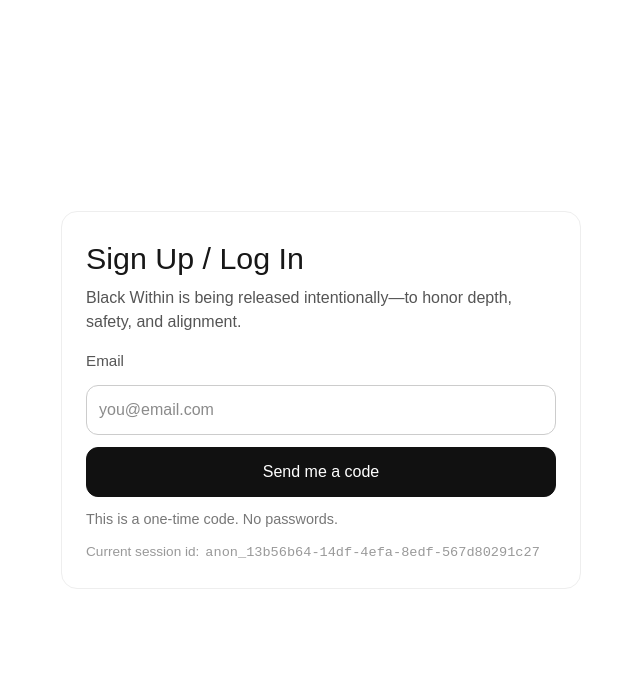
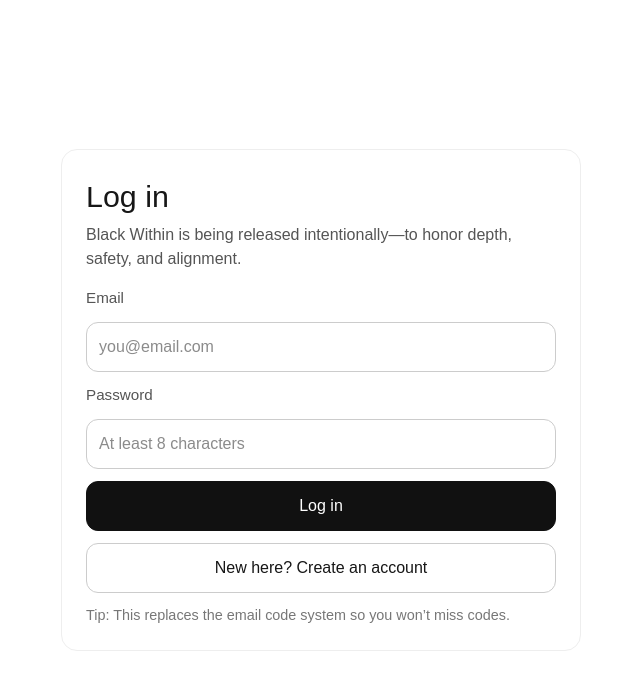
Before and after one commit to Karendhaymore/black-within, a Next.js app in the folder apps/web/: page /auth in a window 1280 px wide. Shown: the top 690 px of the page, without its empty margins (319-959 px from the left). Built offline with nearby package versions, Linux system fonts and the light colour scheme; no server answers.

Commit message:
Update page.tsx

```diff
--- a/apps/web/app/auth/page.tsx
+++ b/apps/web/app/auth/page.tsx
@@ -5,46 +5,6 @@
 const API_BASE =
   process.env.NEXT_PUBLIC_API_BASE_URL?.trim() ||
   "https://black-within-api.onrender.com";
-
-/**
- * IMPORTANT (plain language):
- * - Before login, we allow a temporary anonymous id (so the page can still call /me).
- * - After login, we REPLACE bw_user_id with the real/stable userId returned by your API.
- *   This prevents "logout/login resets likes" because the same email always gets the same userId.
- */
-
-function getStoredUserIdOrAnon() {
-  if (typeof window === "undefined") return "server";
-
-  // If already logged in before, use the real stable id
-  const existing = window.localStorage.getItem("bw_user_id");
-  if (existing) return existing;
-
-  // Otherwise use a temporary anonymous id (DO NOT store this as bw_user_id)
-  const anonKey = "bw_anon_id";
-  const anonExisting = window.localStorage.getItem(anonKey);
-  if (anonExisting) return anonExisting;
-
-  const anonId =
-    typeof crypto !== "undefined" && "randomUUID" in crypto
-      ? `anon_${crypto.randomUUID()}`
-      : `anon_${Math.random().toString(16).slice(2)}_${Date.now()}`;
-
-  window.localStorage.setItem(anonKey, anonId);
-  return anonId;
-}
-
-function setStableUserId(stableUserId: string) {
-  if (typeof window === "undefined") return;
-  const cleaned = (stableUserId || "").trim();
-  if (!cleaned) return;
-
-  // Save the real stable id for the logged-in email
-  window.localStorage.setItem("bw_user_id", cleaned);
-
-  // Optional cleanup: we no longer need the anonymous id
-  window.localStorage.removeItem("bw_anon_id");
-}
 
 async function apiJson<T>(path: string, init?: RequestInit): Promise<T> {
   const res = await fetch(`${API_BASE}${path}`, {
@@ -63,115 +23,55 @@
   return data as T;
 }
 
+function setStableUserId(stableUserId: string) {
+  const cleaned = (stableUserId || "").trim();
+  if (!cleaned) return;
+  localStorage.setItem("bw_user_id", cleaned);
+}
+
 export default function AuthPage() {
-  const [step, setStep] = useState<"email" | "code">("email");
+  const [mode, setMode] = useState<"login" | "signup">("login");
   const [email, setEmail] = useState("");
-  const [code, setCode] = useState("");
+  const [password, setPassword] = useState("");
 
   const [status, setStatus] = useState<string | null>(null);
-  const [devCode, setDevCode] = useState<string | null>(null);
-  const [userId, setUserId] = useState<string>("");
-
   const [loading, setLoading] = useState(false);
 
   useEffect(() => {
-    const uid = getStoredUserIdOrAnon();
-    setUserId(uid);
-
-    // best-effort: ensure user exists in DB
-    apiJson(`/me?user_id=${encodeURIComponent(uid)}`).catch(() => {
-      // ignore; UI still works, but saved/likes will fail until API is reachable
-    });
-    // eslint-disable-next-line react-hooks/exhaustive-deps
+    // If already logged in, you can auto-send to /discover (optional)
+    const existing = localStorage.getItem("bw_user_id");
+    if (existing) {
+      // window.location.href = "/discover"; // uncomment if you want auto-redirect
+    }
   }, []);
 
-  async function requestCode() {
+  async function onSubmit() {
     setStatus(null);
-    setDevCode(null);
 
     const normalizedEmail = email.trim().toLowerCase();
     if (!normalizedEmail || !normalizedEmail.includes("@")) {
       setStatus("Please enter a valid email address.");
       return;
     }
-
-    setLoading(true);
-    try {
-      // Your backend only needs email, but it has been tolerant of extra fields.
-      // We'll keep user_id here for compatibility with what you're already running.
-      const data = await apiJson<any>(`/auth/request-code`, {
-        method: "POST",
-        body: JSON.stringify({
-          email: normalizedEmail,
-          user_id: userId || null,
-        }),
-      });
-
-      // Support both naming styles (devCode vs dev_code)
-      const possibleDev =
-        data?.devCode || data?.dev_code || data?.dev_code?.toString?.();
-      if (possibleDev) setDevCode(String(possibleDev));
-
-      setEmail(normalizedEmail);
-      setStep("code");
-      setStatus("A one-time code was sent. Enter it below.");
-    } catch (e: any) {
-      setStatus(e?.message || "Could not send a code. Please try again.");
-    } finally {
-      setLoading(false);
-    }
-  }
-
-  async function verifyCode() {
-    setStatus(null);
-
-    const normalizedEmail = email.trim().toLowerCase();
-    const normalizedCode = code.trim();
-
-    if (!normalizedCode || normalizedCode.length < 4) {
-      setStatus("Enter the code you received.");
+    if (!password || password.length < 8) {
+      setStatus("Password must be at least 8 characters.");
       return;
     }
 
     setLoading(true);
     try {
-      const data = await apiJson<any>(`/auth/verify-code`, {
+      const path = mode === "signup" ? "/auth/signup" : "/auth/login";
+      const data = await apiJson<{ ok: boolean; userId: string; email: string }>(path, {
         method: "POST",
-        body: JSON.stringify({
-          email: normalizedEmail,
-          code: normalizedCode,
-          user_id: userId || null, // harmless if backend ignores it
-        }),
+        body: JSON.stringify({ email: normalizedEmail, password }),
       });
 
-      /**
-       * Your backend may return different shapes depending on version.
-       * We support all of these:
-       * - data.userId  (your FastAPI example)
-       * - data.user_id
-       * - data.userId from other builds
-       */
-      const stable =
-        (data?.userId || data?.user_id || data?.userID || "").toString().trim();
-
-      if (!stable) {
-        throw new Error(
-          "Login worked but the server did not return a user id. Please try again."
-        );
-      }
-
-      // ✅ CRITICAL FIX: lock this email to the stable user id
-      setStableUserId(stable);
-      setUserId(stable);
-
-      // Optional: store token/email if your backend provides them
-      if (data?.token) localStorage.setItem("bw_session_token", String(data.token));
-      if (data?.email) localStorage.setItem("bw_email", String(data.email));
-      else localStorage.setItem("bw_email", normalizedEmail);
+      setStableUserId(data.userId);
+      localStorage.setItem("bw_email", data.email);
 
       window.location.href = "/discover";
     } catch (e: any) {
-      setStatus(e?.message || "That code didn’t work. Try again.");
+      setStatus(e?.message || "Something went wrong. Please try again.");
     } finally {
       setLoading(false);
     }
@@ -215,11 +115,10 @@
     >
       <div style={cardStyle}>
         <h1 style={{ fontSize: "1.9rem", marginBottom: "0.25rem" }}>
-          Sign Up / Log In
+          {mode === "signup" ? "Create your account" : "Log in"}
         </h1>
         <p style={{ color: "#555", marginTop: 0 }}>
-          Black Within is being released intentionally—to honor depth, safety, and
-          alignment.
+          Black Within is being released intentionally—to honor depth, safety, and alignment.
         </p>
 
         {status && (
@@ -236,7 +135,6 @@
           </div>
         )}
 
-        {step === "email" && (
         <div style={{ marginTop: "1rem", display: "grid", gap: "0.75rem" }}>
           <label style={{ color: "#555", fontSize: "0.95rem" }}>Email</label>
           <input
@@ -251,51 +149,13 @@
             }}
           />
 
-            <button onClick={requestCode} disabled={loading} style={buttonPrimary}>
-              {loading ? "Sending..." : "Send me a code"}
-            </button>
-
-            <div style={{ color: "#777", fontSize: "0.9rem" }}>
-              This is a one-time code. No passwords.
-            </div>
-
-            <div style={{ color: "#999", fontSize: "0.85rem" }}>
-              Current session id:
-              <span style={{ marginLeft: 6, fontFamily: "monospace" }}>
-                {userId || "—"}
-              </span>
-            </div>
-          </div>
-        )}
-
-        {step === "code" && (
-          <div style={{ marginTop: "1rem", display: "grid", gap: "0.75rem" }}>
-            <div style={{ color: "#666", fontSize: "0.95rem" }}>
-              Code sent to: <b>{email}</b>
-            </div>
-
-            {devCode && (
-              <div
-                style={{
-                  padding: "0.75rem",
-                  borderRadius: 12,
-                  border: "1px solid #cfe7cf",
-                  background: "#f6fff6",
-                }}
-              >
-                <b>Preview Mode Code:</b> {devCode}
-              </div>
-            )}
-
-            <label style={{ color: "#555", fontSize: "0.95rem" }}>
-              6-digit code
-            </label>
+          <label style={{ color: "#555", fontSize: "0.95rem" }}>Password</label>
           <input
-              value={code}
-              onChange={(e) => setCode(e.target.value)}
-              placeholder="123456"
-              inputMode="numeric"
-              maxLength={6}
+            value={password}
+            onChange={(e) => setPassword(e.target.value)}
+            placeholder="At least 8 characters"
+            type="password"
+            autoComplete={mode === "signup" ? "new-password" : "current-password"}
             style={{
               padding: "0.75rem",
               borderRadius: 12,
@@ -303,24 +163,31 @@
             }}
           />
 
-            <button onClick={verifyCode} disabled={loading} style={buttonPrimary}>
-              {loading ? "Verifying..." : "Enter Black Within"}
+          <button onClick={onSubmit} disabled={loading} style={buttonPrimary}>
+            {loading
+              ? "Please wait..."
+              : mode === "signup"
+              ? "Create account"
+              : "Log in"}
           </button>
 
           <button
             onClick={() => {
-                setStep("email");
-                setCode("");
-                setDevCode(null);
+              setMode((m) => (m === "signup" ? "login" : "signup"));
               setStatus(null);
             }}
             disabled={loading}
             style={buttonSecondary}
           >
-              Use a different email
+            {mode === "signup"
+              ? "Already have an account? Log in"
+              : "New here? Create an account"}
           </button>
+
+          <div style={{ color: "#777", fontSize: "0.9rem" }}>
+            Tip: This replaces the email code system so you won’t miss codes.
           </div>
-        )}
+        </div>
       </div>
     </main>
   );
```
Lines whose indentation alone changed are shown as unchanged.
